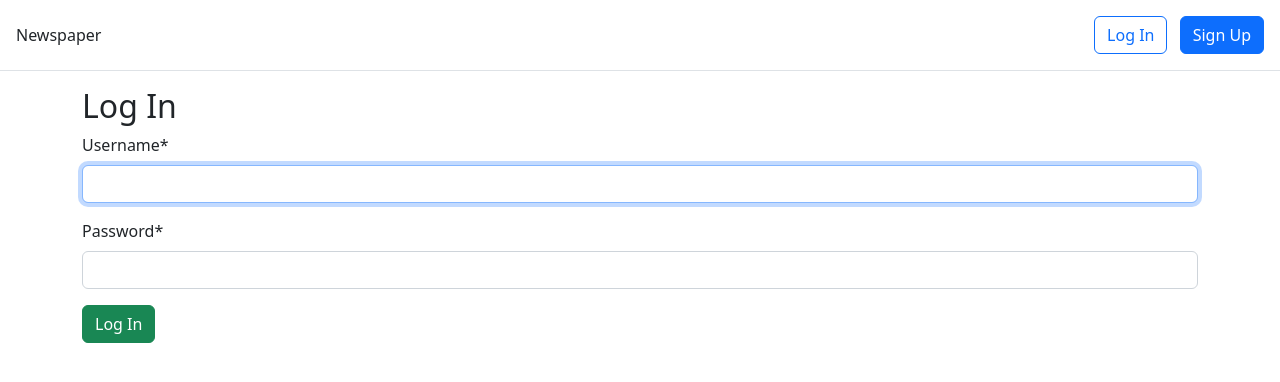
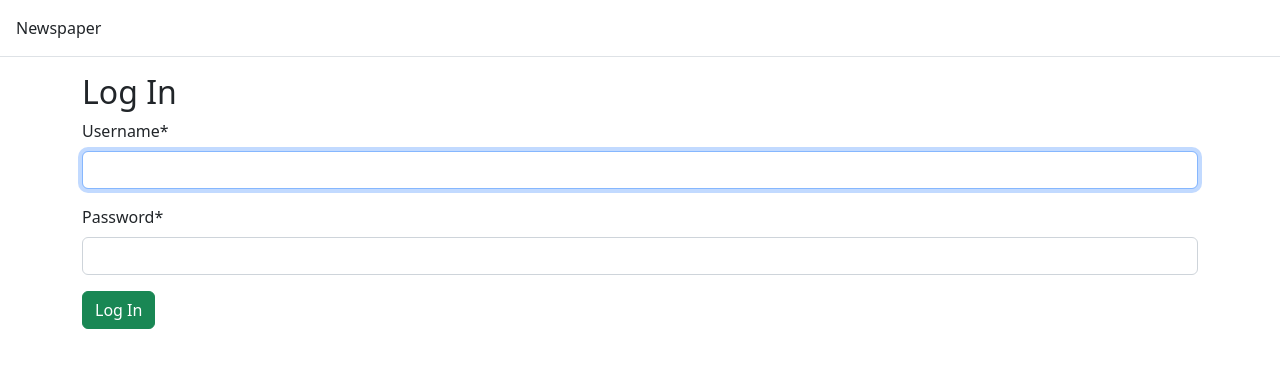
Before and after one commit to LudoTreb/news_paper, a Django app: page /accounts/login/?next=/articles/1/edit/ in a window 1280 px wide. Shown: the top 382 px of the page. Run offline with Django 4.2, Linux system fonts and the light colour scheme; parts of the project's set-up code (start-up, migrations or seed data) failed here and were passed over; some libraries are stand-ins or nearby versions.

Commit message:
remove the else statement of login/signup

```diff
--- a/templates/base.html
+++ b/templates/base.html
@@ -34,13 +34,6 @@
           <li><a class="dropdown-item" href="{% url 'logout' %}">Log Out</a></li>
         </ul>
       </div>
-      {% else %}
-      </ul>
-      <div class="text-end">
-        <a href="{% url 'login' %}" class="btn btn-outline-primary me-2">
-          Log In</a>
-        <a href="{% url 'signup' %}" class="btn btn-primary">Sign Up</a>
-      </div>
       {% endif %}
     </div>
     </div>
```
